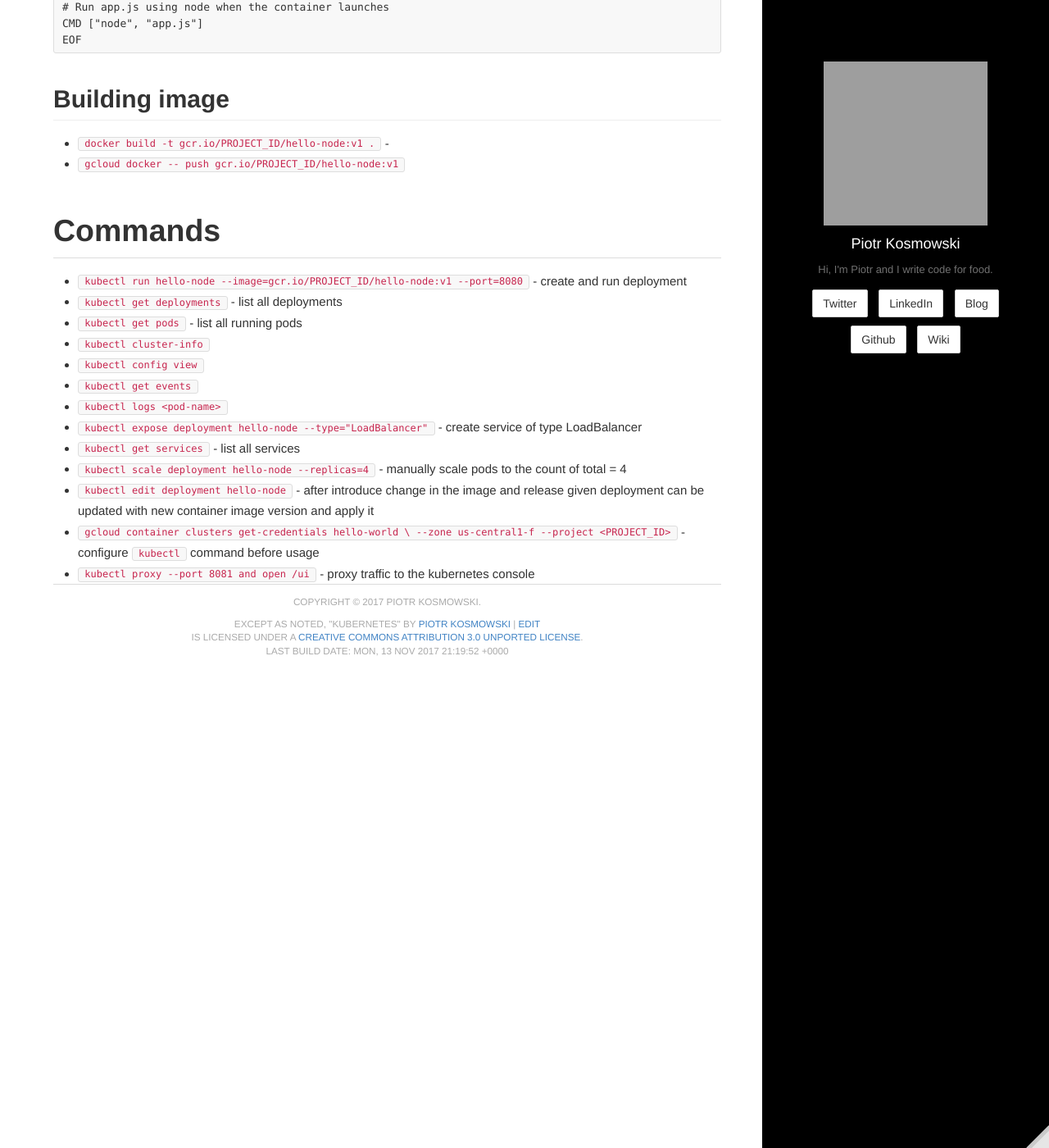
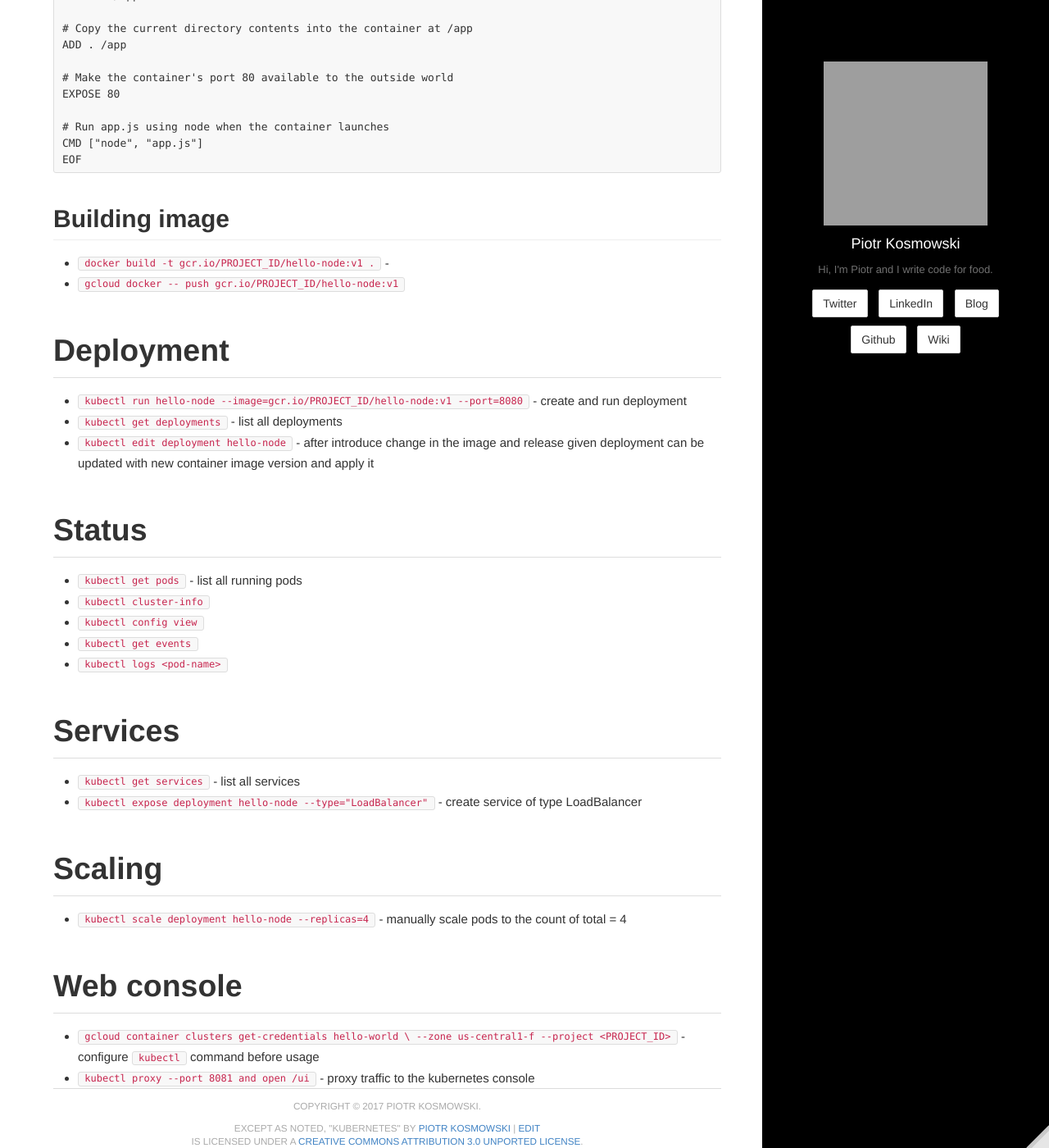
Before and after one commit to kospiotr/kospiotr.github.io, a Jekyll site: the page built from wiki/kubernetes.md, in a window 1280 px wide and 1400 px high, scrolled down 1313 px. Shown: the whole window at 82% size. Built offline with Jekyll 4.4.1, drawn with Linux system fonts in a browser that asks for light colours; some of the changed text lies outside the part shown; grey boxes are pictures that could not be loaded.

Commit message:
Update kubernetes.md

```diff
--- a/wiki/kubernetes.md
+++ b/wiki/kubernetes.md
@@ -60,20 +60,28 @@ EOF
 * `docker build -t gcr.io/PROJECT_ID/hello-node:v1 .` -
 * `gcloud docker -- push gcr.io/PROJECT_ID/hello-node:v1`
 
-# Commands
+# Deployment
 * `kubectl run hello-node
     --image=gcr.io/PROJECT_ID/hello-node:v1
     --port=8080` - create and run deployment
 * `kubectl get deployments` - list all deployments
+* `kubectl edit deployment hello-node` - after introduce change in the image and release given deployment can be updated with new container image version and apply it
+
+# Status
 * `kubectl get pods` - list all running pods
 * `kubectl cluster-info`
 * `kubectl config view`
 * `kubectl get events`
 * `kubectl logs <pod-name>`
+
+# Services
+* `kubectl get services` - list all services
 * `kubectl expose deployment hello-node --type="LoadBalancer"` - create service of type LoadBalancer
-* `kubectl get services` - list all services
+
+# Scaling
 * `kubectl scale deployment hello-node --replicas=4` - manually scale pods to the count of total = 4
-* `kubectl edit deployment hello-node` - after introduce change in the image and release given deployment can be updated with new container image version and apply it
+
+# Web console
 * `gcloud container clusters get-credentials hello-world \
     --zone us-central1-f --project <PROJECT_ID>` - configure `kubectl` command before usage
 * `kubectl proxy --port 8081 and open /ui` - proxy traffic to the kubernetes console
```
